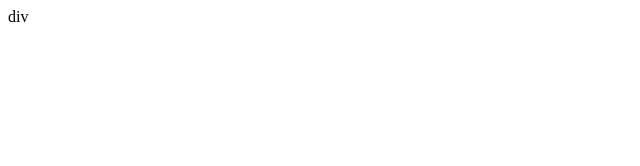
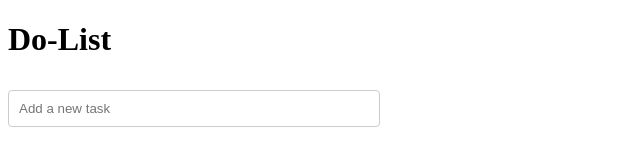
Before and after one commit to adwaitht22/DailyDo, a plain HTML site: page index.html in a window 1280 px wide. Shown: the whole page, without its empty margins (0-640 px from the left). Drawn offline with Linux system fonts and the light colour scheme.

Commit message:
Added the header and input box with css linked in to the html

```diff
--- a/index.html
+++ b/index.html
@@ -3,11 +3,15 @@
 <head>
     <meta charset="UTF-8">
     <meta name="viewport" content="width=device-width, initial-scale=1.0">
+    <link rel="stylesheet" href="style.css">
     <title>To-Do List</title>
 </head>
 <body>
     <div class="container">
-        div
+        <div class="card">
+            <h1>Do-List</h1>
+            <input type="text" id="taskInput" class="custom-input" placeholder="Add a new task">
+        </div>
     </div>
 </body>
 </html>
--- /dev/null
+++ b/style.css
@@ -0,0 +1,7 @@
+.custom-input {
+    width: 350px;
+    padding: 10px;
+    margin-top: 10px;
+    border: 1px solid #ccc;
+    border-radius: 4px;
+}
```
